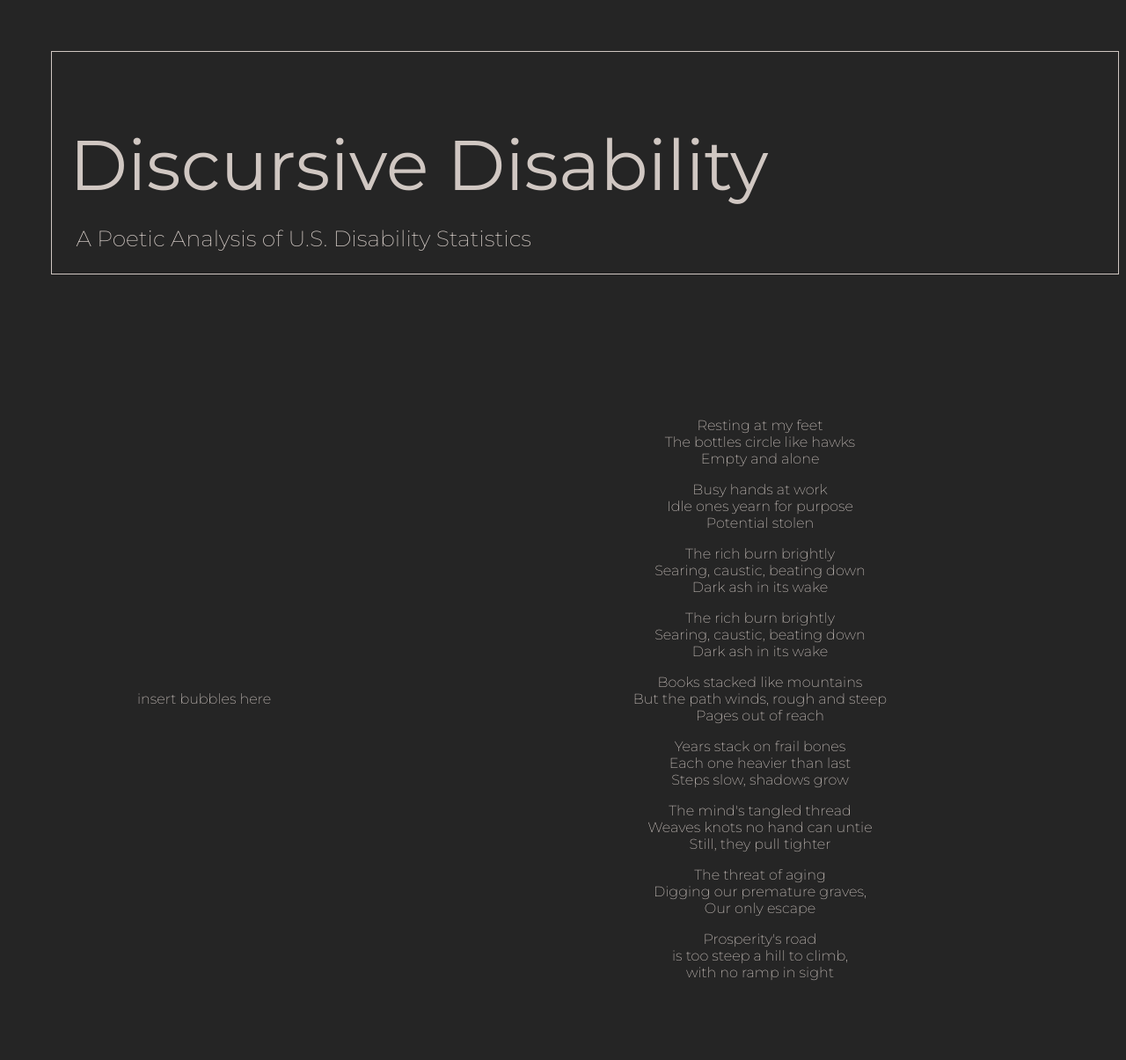
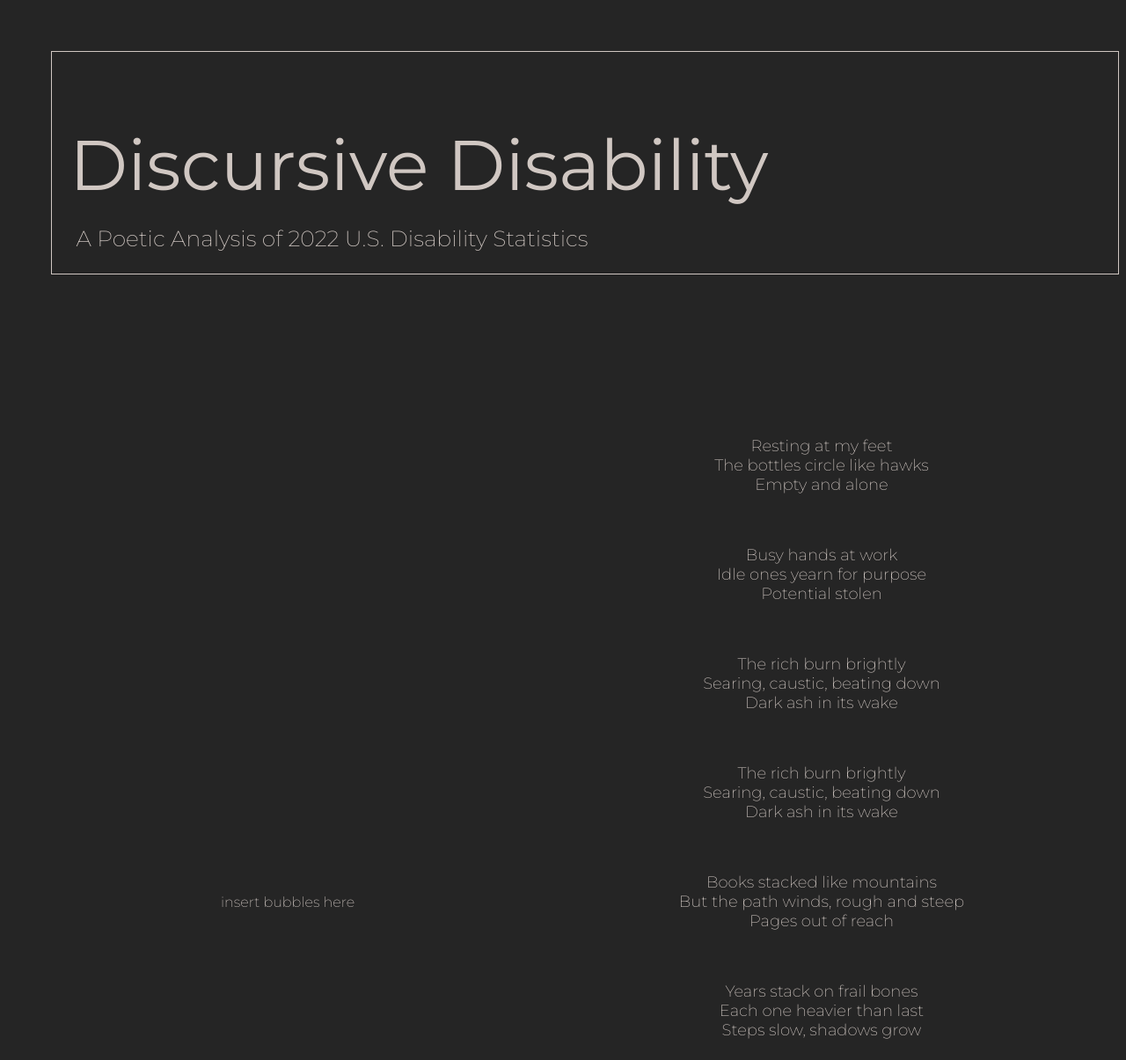
Before and after one commit to alexbryantt/infovis25, a plain HTML site: page index.html in a window 1280 px wide. Shown: the top 1205 px of the page at 88% size. Before the commit the page ends 1139 px from the top, so only its background shows below. Drawn offline with nearby package versions, Linux system fonts and the light colour scheme.

Commit message:
start fresh

```diff
--- a/index.html
+++ b/index.html
@@ -9,7 +9,7 @@
         <header>
             <div class="header-border">
                 <p class="title">Discursive Disability</p>
-                <p class="subtitle">A Poetic Analysis of U.S. Disability Statistics</p>
+                <p class="subtitle">A Poetic Analysis of 2022 U.S. Disability Statistics</p>
             </div>
         </header>
         <main class="wrapper-class">
--- a/styles.css
+++ b/styles.css
@@ -37,6 +37,7 @@ body {
     display: flex;
     flex-grow: 1;
     min-height: calc(100vh - 150px);
+    padding-left: 50px;
 }
 
 .bubble-column {
@@ -44,7 +45,7 @@ body {
     display: flex;
     align-items: center;
     justify-content: center;
-    padding: 20px;
+    padding: 100px;
 }
 
 .bubbles-temp {
@@ -63,9 +64,9 @@ body {
 }
 
 .verse {
-    font-size: 1em;
+    font-size: large;
     list-style-type: none;
-    padding: 0px;
+    padding: 20px;
     font-weight: 200;
     text-align: center;
     font-family: "Montserrat";
```
